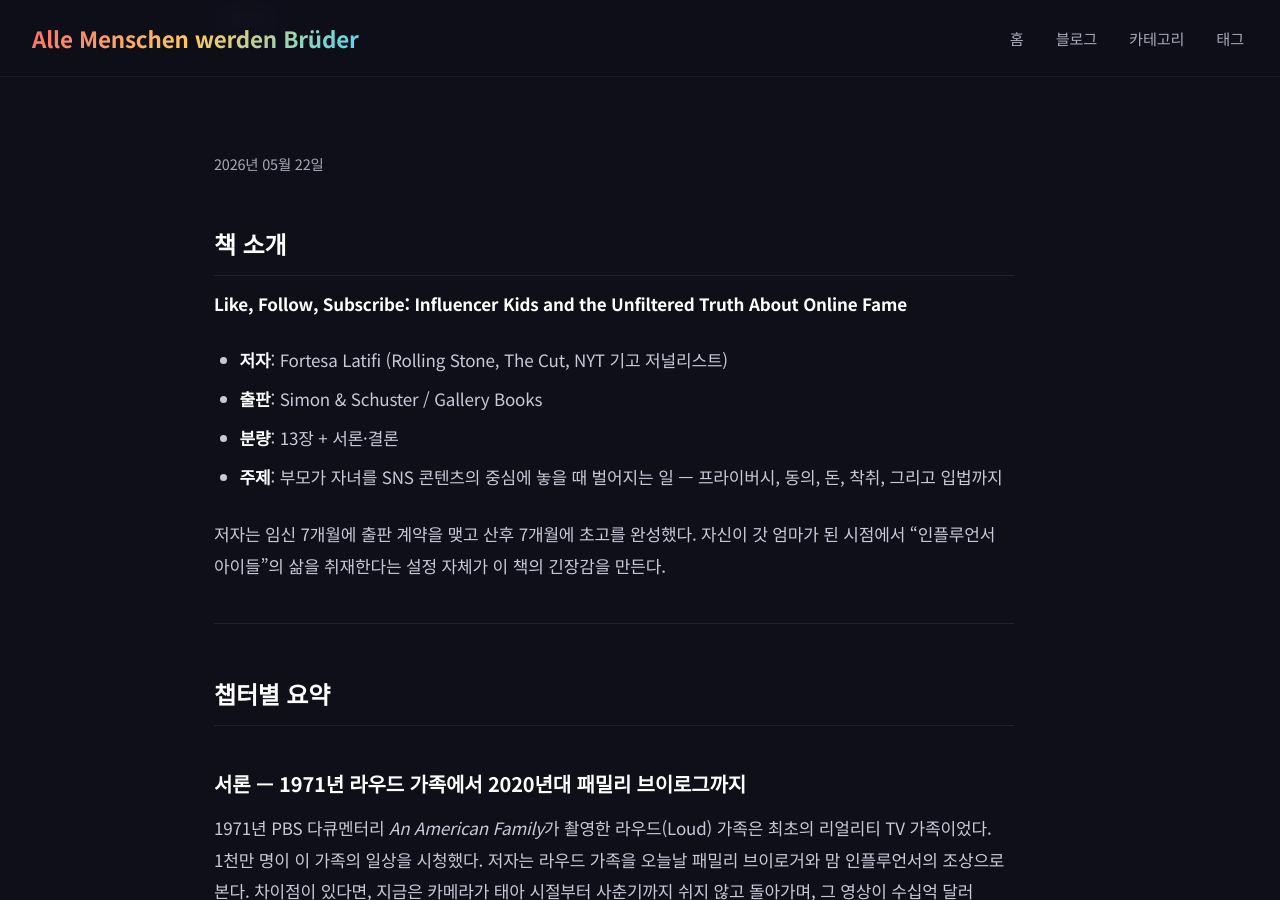
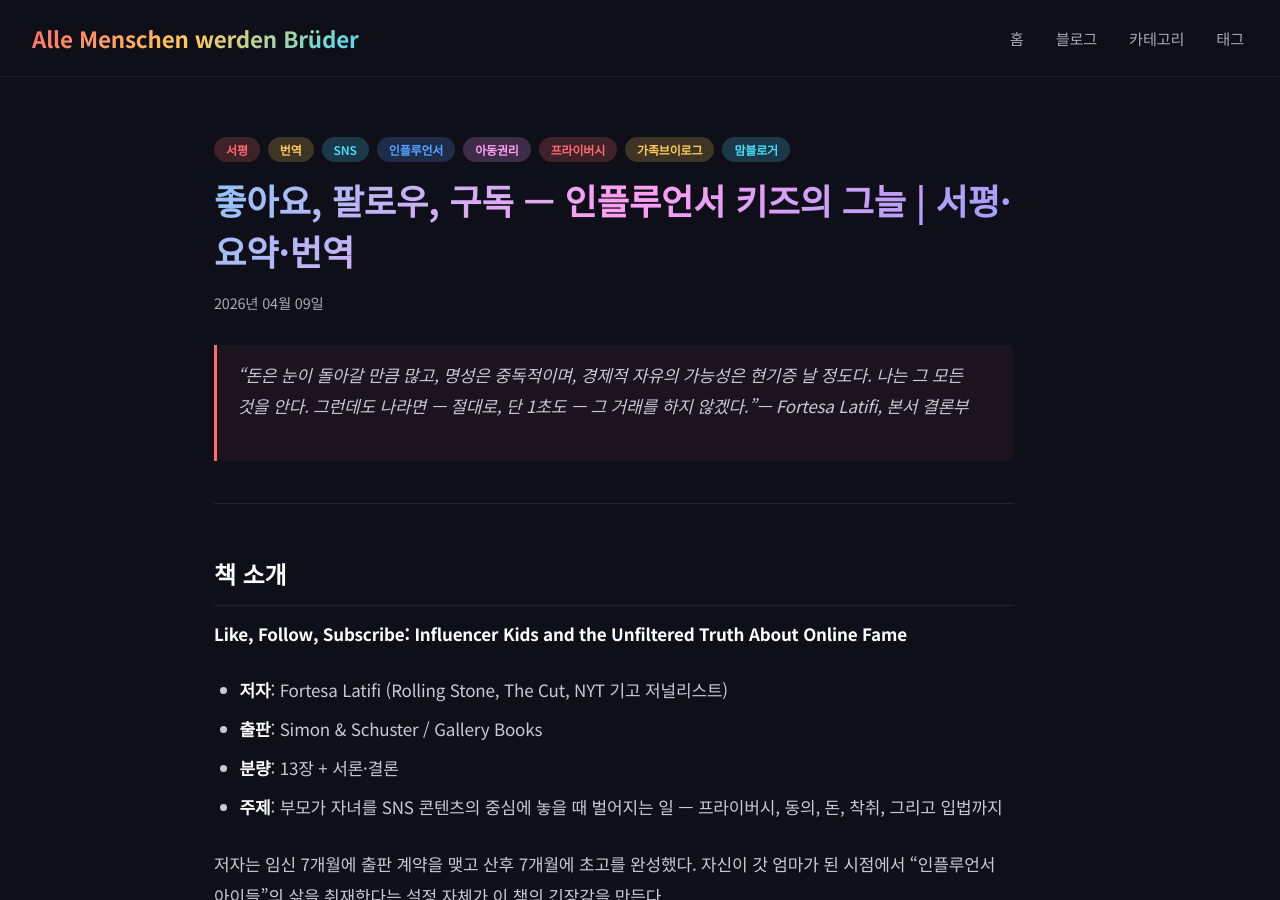
Before and after one commit to menwchen/menwchen.github.io, a Jekyll site: the page built from _posts/2026-04-09-like-follow-subscribe-review.md, in a window 1280 px wide and 900 px high. Built offline with Jekyll 4.4.1, drawn with Linux system fonts in a browser that asks for light colours; comment, search, counter and statistics services are not loaded; some of the changed lines change nothing that is shown.

Commit message:
Revise front matter in review post
Updated front matter for the post with title, date, tags, and description.

```diff
--- a/_posts/2026-04-09-like-follow-subscribe-review.md
+++ b/_posts/2026-04-09-like-follow-subscribe-review.md
@@ -1,6 +1,10 @@
 ---
-
-## layout: post title: "좋아요, 팔로우, 구독 — 인플루언서 키즈의 그늘 | 서평·요약·번역" date: 2026-04-09 tags: \[서평, 번역, SNS, 인플루언서, 아동권리, 프라이버시, 가족브이로그, 맘블로거\] description: "Fortesa Latifi의 'Like, Follow, Subscribe: Influencer Kids and the Unfiltered Truth About Online Fame' 한국어 서평, 챕터별 요약, 핵심 번역"
+layout: post
+title: "좋아요, 팔로우, 구독 — 인플루언서 키즈의 그늘 | 서평·요약·번역"
+date: 2026-04-09
+tags: [서평, 번역, SNS, 인플루언서, 아동권리, 프라이버시, 가족브이로그, 맘블로거]
+description: "Fortesa Latifi의 'Like, Follow, Subscribe: Influencer Kids and the Unfiltered Truth About Online Fame' 한국어 서평, 챕터별 요약, 핵심 번역"
+---
 
 > *"돈은 눈이 돌아갈 만큼 많고, 명성은 중독적이며, 경제적 자유의 가능성은 현기증 날 정도다. 나는 그 모든 것을 안다. 그런데도 나라면 — 절대로, 단 1초도 — 그 거래를 하지 않겠다."*— Fortesa Latifi, 본서 결론부
 
```
